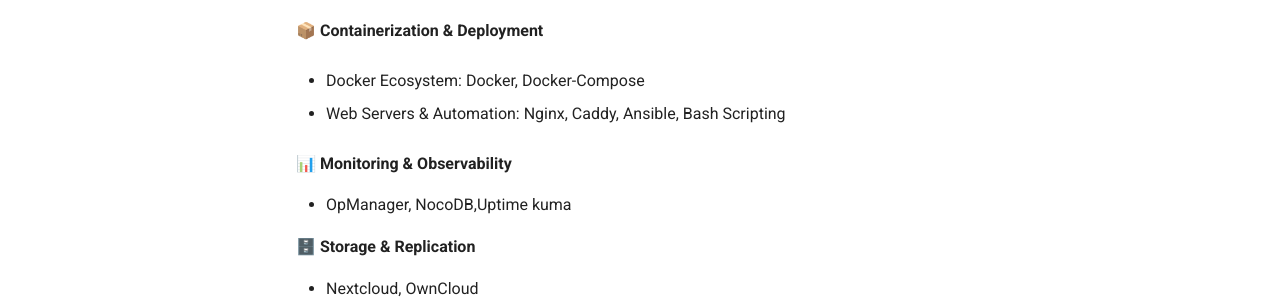
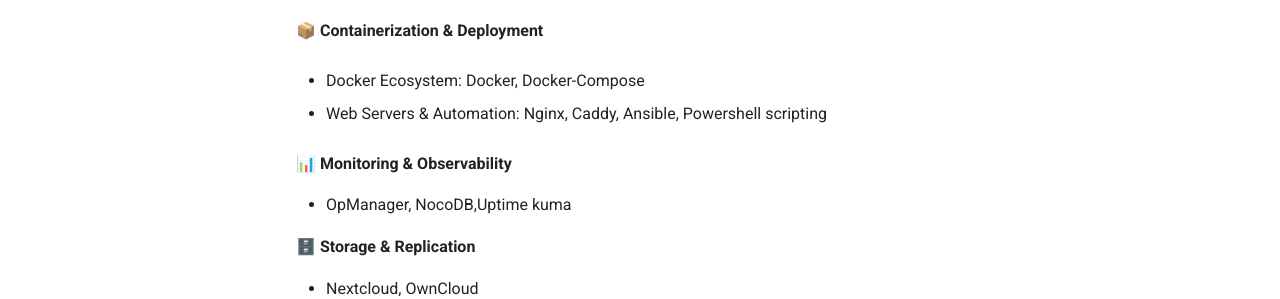
Before and after one commit to Angelodecastr/My-Portfolio, an MkDocs documentation site: the page built from docs/Skills.md, in a window 1280 px wide and 900 px high. Shown: the part 360-659 px from the top of the window. Built offline with MkDocs 1.6.1 and Material for MkDocs 9.7.7, drawn with Linux system fonts in a browser that asks for light colours.

Commit message:
add skills

```diff
--- a/docs/Skills.md
+++ b/docs/Skills.md
@@ -10,7 +10,7 @@
 
 - Docker Ecosystem: Docker, Docker-Compose
 
-- Web Servers & Automation: Nginx, Caddy, Ansible, Bash Scripting
+- Web Servers & Automation: Nginx, Caddy, Ansible, Powershell scripting
 
 **📊 Monitoring & Observability**
 
```
